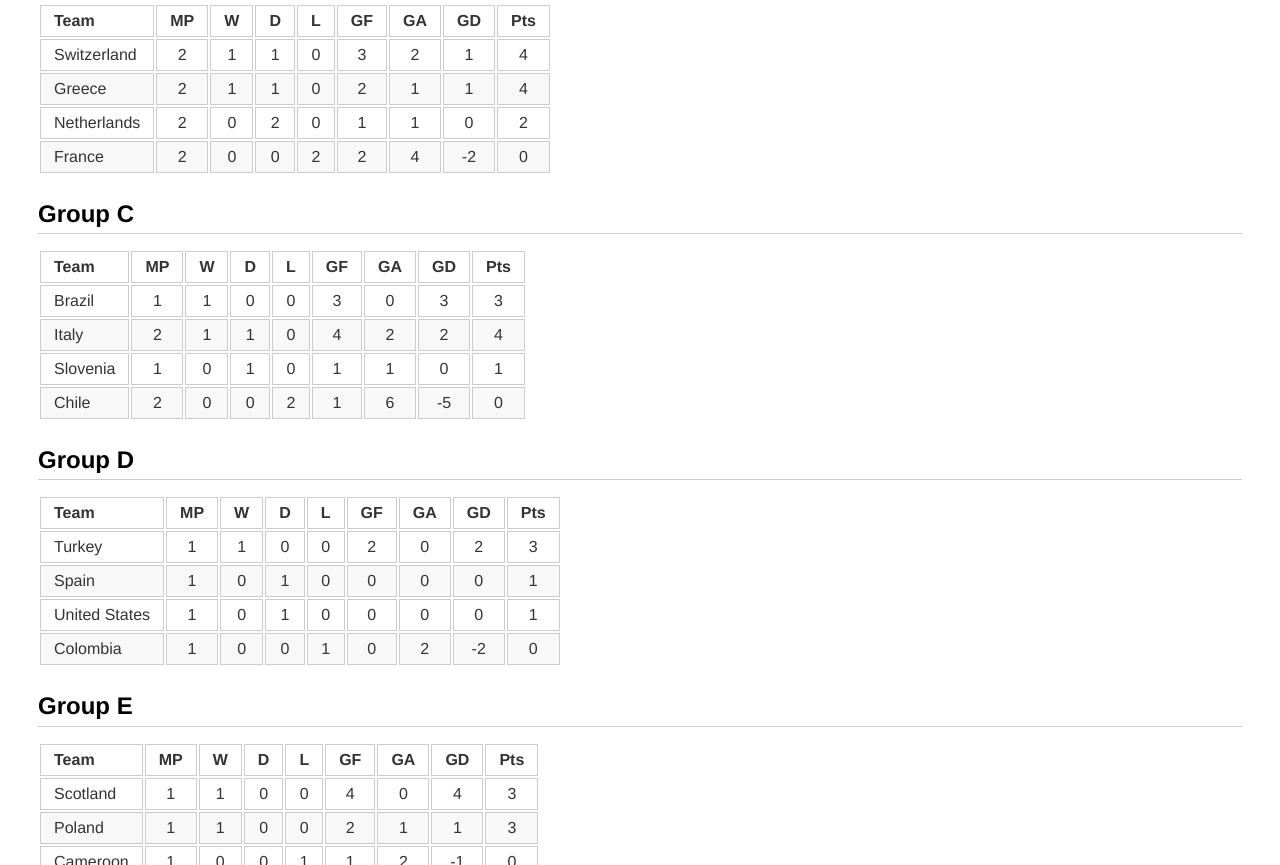
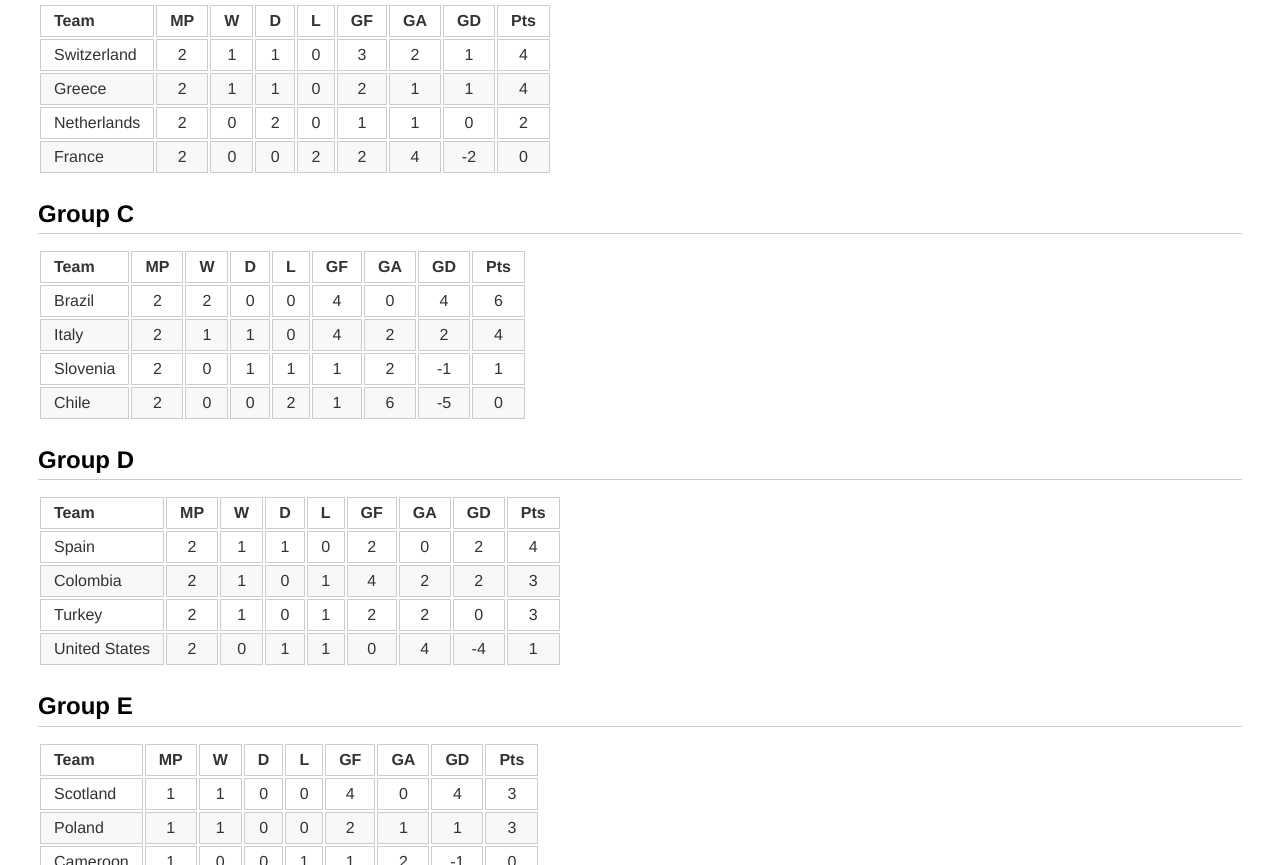
Before and after one commit to crowmagnumb/crowmagnumb.net, a plain HTML site: page fifa_world_cup/wc-i/group_standings.html in a window 1280 px wide. Shown: the part 391-1256 px from the top of the page. Drawn offline with Linux system fonts and the light colour scheme.

Commit message:
sorting was wrong

```diff
--- a/fifa_world_cup/wc-i/group_matches.csv
+++ b/fifa_world_cup/wc-i/group_matches.csv
@@ -19,9 +19,9 @@
 Switzerland,France,2,1,Džemaili
 Netherlands,Greece,0,0,Tete
 Italy,Chile,3,1,Insgne
-Brazil,Slovenia,,,
-Turkey,Spain,,,
-United States,Columbia,,,
+Brazil,Slovenia,1,0,Catarino
+Turkey,Spain,0,2,Costa
+United States,Colombia,0,4,Quintero
 Belgium,Cameroon,,,
 Scotland,Poland,,,
 Russia,Argentina,,,
--- a/fifa_world_cup/wc-i/group_standings.html
+++ b/fifa_world_cup/wc-i/group_standings.html
@@ -142,14 +142,14 @@
 <tbody>
 <tr>
 <td>Brazil</td>
-<td style="text-align:center;">1</td>
-<td style="text-align:center;">1</td>
+<td style="text-align:center;">2</td>
+<td style="text-align:center;">2</td>
 <td style="text-align:center;">0</td>
 <td style="text-align:center;">0</td>
-<td style="text-align:center;">3</td>
+<td style="text-align:center;">4</td>
 <td style="text-align:center;">0</td>
-<td style="text-align:center;">3</td>
-<td style="text-align:center;">3</td>
+<td style="text-align:center;">4</td>
+<td style="text-align:center;">6</td>
 </tr>
 <tr>
 <td>Italy</td>
@@ -164,13 +164,13 @@
 </tr>
 <tr>
 <td>Slovenia</td>
-<td style="text-align:center;">1</td>
-<td style="text-align:center;">0</td>
-<td style="text-align:center;">1</td>
+<td style="text-align:center;">2</td>
 <td style="text-align:center;">0</td>
 <td style="text-align:center;">1</td>
 <td style="text-align:center;">1</td>
-<td style="text-align:center;">0</td>
+<td style="text-align:center;">1</td>
+<td style="text-align:center;">2</td>
+<td style="text-align:center;">-1</td>
 <td style="text-align:center;">1</td>
 </tr>
 <tr>
@@ -203,48 +203,48 @@
 </thead>
 <tbody>
 <tr>
-<td>Turkey</td>
+<td>Spain</td>
+<td style="text-align:center;">2</td>
 <td style="text-align:center;">1</td>
 <td style="text-align:center;">1</td>
-<td style="text-align:center;">0</td>
 <td style="text-align:center;">0</td>
 <td style="text-align:center;">2</td>
 <td style="text-align:center;">0</td>
 <td style="text-align:center;">2</td>
+<td style="text-align:center;">4</td>
+</tr>
+<tr>
+<td>Colombia</td>
+<td style="text-align:center;">2</td>
+<td style="text-align:center;">1</td>
+<td style="text-align:center;">0</td>
+<td style="text-align:center;">1</td>
+<td style="text-align:center;">4</td>
+<td style="text-align:center;">2</td>
+<td style="text-align:center;">2</td>
 <td style="text-align:center;">3</td>
 </tr>
 <tr>
-<td>Spain</td>
+<td>Turkey</td>
+<td style="text-align:center;">2</td>
 <td style="text-align:center;">1</td>
 <td style="text-align:center;">0</td>
 <td style="text-align:center;">1</td>
+<td style="text-align:center;">2</td>
+<td style="text-align:center;">2</td>
 <td style="text-align:center;">0</td>
-<td style="text-align:center;">0</td>
-<td style="text-align:center;">0</td>
-<td style="text-align:center;">0</td>
-<td style="text-align:center;">1</td>
+<td style="text-align:center;">3</td>
 </tr>
 <tr>
 <td>United States</td>
+<td style="text-align:center;">2</td>
+<td style="text-align:center;">0</td>
+<td style="text-align:center;">1</td>
 <td style="text-align:center;">1</td>
 <td style="text-align:center;">0</td>
+<td style="text-align:center;">4</td>
+<td style="text-align:center;">-4</td>
 <td style="text-align:center;">1</td>
-<td style="text-align:center;">0</td>
-<td style="text-align:center;">0</td>
-<td style="text-align:center;">0</td>
-<td style="text-align:center;">0</td>
-<td style="text-align:center;">1</td>
-</tr>
-<tr>
-<td>Colombia</td>
-<td style="text-align:center;">1</td>
-<td style="text-align:center;">0</td>
-<td style="text-align:center;">0</td>
-<td style="text-align:center;">1</td>
-<td style="text-align:center;">0</td>
-<td style="text-align:center;">2</td>
-<td style="text-align:center;">-2</td>
-<td style="text-align:center;">0</td>
 </tr>
 </tbody>
 </table>
```
Also changed, not shown: fifa_world_cup/update_standings.js (+17 -1 lines).
